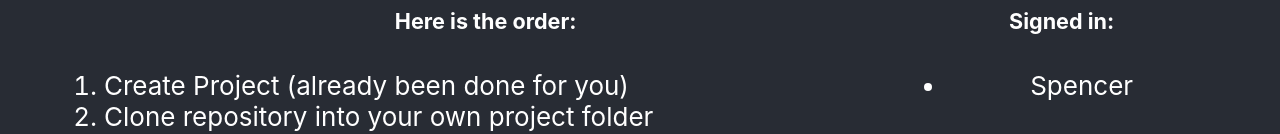
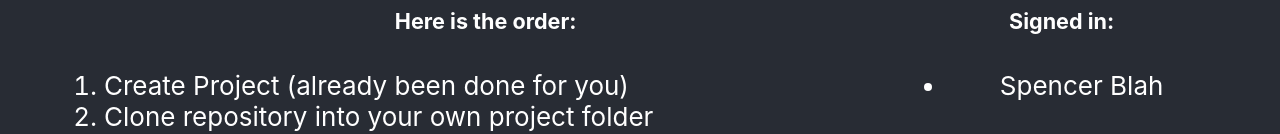
Before and after one commit to DM-Dallas-19-practice/dm19-git-group-practice, a React (Create React App) app: page / in a window 1280 px wide. Shown: the part 150-284 px from the top of the page. Built offline with nearby package versions, Linux system fonts and the light colour scheme.

Commit message:
mer changes

```diff
--- a/src/App.js
+++ b/src/App.js
@@ -44,7 +44,7 @@ class App extends Component {
             <div>
               <h5>Signed in:</h5>
               <ul>
-                <li>Spencer</li>
+                <li>Spencer Blah</li>
                 <h1>Jason</h1>
                 <li>T-Bone Sad Skrilla (Tim)</li>
                 <li>Ben!</li>
```
